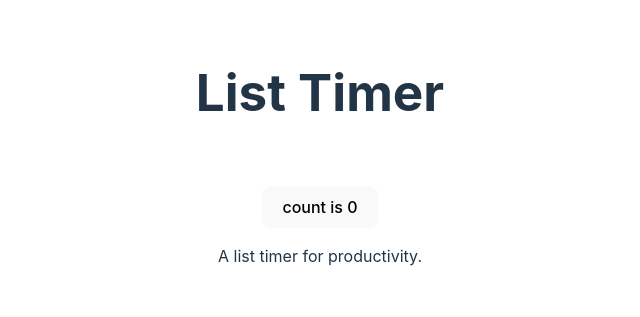
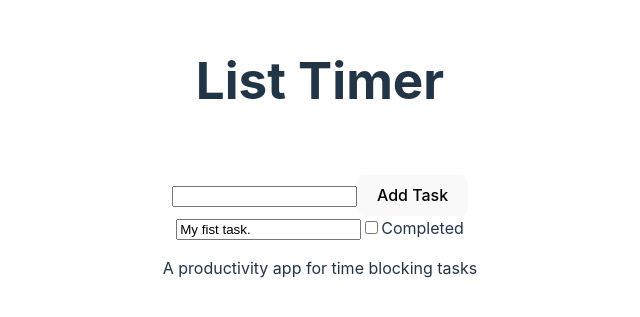
Before and after one commit to mrjasonweaver/dayredi, a React (Vite) app: page / in a window 1280 px wide. Shown: the part 227-544 px from the top of the page, without its empty margins (320-960 px from the left). Built offline with nearby package versions, Linux system fonts and the light colour scheme.

Commit message:
Simple todo features

```diff
--- a/package.json
+++ b/package.json
@@ -11,11 +11,13 @@
   },
   "dependencies": {
     "react": "^19.0.0-beta-26f2496093-20240514",
-    "react-dom": "^19.0.0-beta-26f2496093-20240514"
+    "react-dom": "^19.0.0-beta-26f2496093-20240514",
+    "uuid": "^10.0.0"
   },
   "devDependencies": {
     "@types/react": "^18.2.66",
     "@types/react-dom": "^18.2.22",
+    "@types/uuid": "^9.0.8",
     "@typescript-eslint/eslint-plugin": "^7.2.0",
     "@typescript-eslint/parser": "^7.2.0",
     "@vitejs/plugin-react-swc": "^3.5.0",
--- a/src/App.tsx
+++ b/src/App.tsx
@@ -1,18 +1,54 @@
 import { useState } from 'react'
 import './App.css'
+import TaskList from './components/TaskList'
+import AddTask from './components/AddTask';
+
+// Interface for our lists object
+export interface List {
+  id: string;
+  title: string;
+  tasks: {
+    [key: string]: {
+      id: string;
+      title: string;
+      completed: boolean;
+    }
+  }
+}
+
+type ListWithIndexSignature = {
+  [key: string]: List;
+};
+
+const initialList: ListWithIndexSignature = {
+  '0': {
+    id: '0',
+    title: 'My fist List.',
+    tasks: {
+      '0': {
+        id: '0',
+        title: 'My fist task.',
+        completed: false,
+      },
+    },
+  },
+};
 
 function App() {
-  const [count, setCount] = useState(0)
+  const [lists, setLists] = useState<ListWithIndexSignature>(initialList);
+  const [currentList, setCurrentList] = useState<string>('0');
+  const title = 'List Timer';
+  const description = 'A productivity app for time blocking tasks';
+
 
   return (
     <>
-      <h1>List Timer</h1>
+      <h1>{title}</h1>
       <div className="card">
-        <button onClick={() => setCount((count) => count + 1)}>
-          count is {count}
-        </button>
+        <AddTask setLists={setLists} currentList={currentList} />
+        <TaskList lists={lists} setLists={setLists} currentList={currentList} />
         <p>
-          A list timer for productivity.
+          {description}
         </p>
       </div>
     </>
--- /dev/null
+++ b/src/components/AddTask.tsx
@@ -0,0 +1,72 @@
+import React, { useState } from 'react';
+import { v4 as uuidv4 } from 'uuid';
+
+interface AddTaskProps {
+    onAdd: (title: string) => void;
+}
+
+interface Task {
+    id: string;
+    title: string;
+    completed: boolean;
+}
+
+interface ListWithIndexSignature {
+    [key: string]: {
+        tasks: {
+            [key: string]: Task;
+        };
+        completed: boolean;
+        title: string;
+    };
+}
+
+interface AddTaskProps {
+    lists: ListWithIndexSignature;
+    setLists: React.Dispatch<React.SetStateAction<ListWithIndexSignature>>;
+    currentList: string;
+}
+
+const AddTask: React.FC<AddTaskProps> = ({ setLists, currentList }) => {
+    const [title, setTitle] = useState('');
+
+    const onAdd = (title: string) => {
+        const newTaskId = uuidv4();
+        setLists((prevLists: ListWithIndexSignature) => {
+            return {
+                ...prevLists,
+                [currentList]: {
+                    ...prevLists[currentList],
+                    tasks: {
+                        ...prevLists[currentList].tasks,
+                        [newTaskId]: {
+                            id: newTaskId,
+                            title,
+                            completed: false,
+                        },
+                    },
+                },
+            };
+        });
+    }
+
+    const handleInputChange = (event: React.ChangeEvent<HTMLInputElement>) => {
+        setTitle(event.target.value);
+    };
+
+    const handleAddSubmit = () => {
+        if (title.trim() !== '') {
+            onAdd(title);
+            setTitle('');
+        }
+    };
+
+    return (
+        <div>
+            <input type="text" value={title} onChange={handleInputChange} />
+            <button onClick={handleAddSubmit}>Add Task</button>
+        </div>
+    );
+};
+
+export default AddTask;
--- /dev/null
+++ b/src/components/Task.tsx
@@ -0,0 +1,79 @@
+import React, { useState } from 'react';
+
+interface Task {
+    id: string;
+    title: string;
+    completed: boolean;
+}
+
+interface ListWithIndexSignature {
+    [key: string]: {
+        tasks: {
+            [key: string]: Task;
+        };
+        completed: boolean;
+        title: string;
+    };
+}
+
+interface TaskProps {
+    lists: ListWithIndexSignature;
+    setLists: React.Dispatch<React.SetStateAction<ListWithIndexSignature>>;
+    currentList: string;
+    task: Task;
+}
+
+const Task: React.FC<TaskProps> = ({ lists, setLists, currentList, task }) => {
+    const [title, setTitle] = useState(task.title);
+
+    const taskId = task.id;
+    const completed = task.completed;
+
+    const handleTitleChange = (event: React.ChangeEvent<HTMLInputElement>) => {
+        setTitle(event.target.value);
+    };
+
+    const handleCheckboxChange = () => {
+        setLists((prevLists: ListWithIndexSignature) => {
+            // Update the current task's completed status for the currentList.
+            return {
+                ...prevLists,
+                [currentList]: {
+                    ...prevLists[currentList],
+                    tasks: {
+                        ...prevLists[currentList].tasks,
+                        [taskId]: {
+                            ...prevLists[currentList].tasks[taskId],
+                            completed: !completed,
+                        },
+                    },
+                },
+            };
+        });
+    };
+
+    const handleTitleSubmit = (event: React.FormEvent) => {
+        event.preventDefault();
+        setLists((prevLists: ListWithIndexSignature) => {
+            return {
+                ...prevLists,
+                [taskId]: {
+                    ...prevLists[taskId],
+                    title,
+                },
+            };
+        });
+    };
+
+    return (
+        <div>
+            <input type="text" value={title} placeholder="Enter a task description." onChange={handleTitleChange} onSubmit={handleTitleSubmit} />
+            <label>
+                <input type="checkbox" checked={completed} onChange={handleCheckboxChange} />
+                Completed
+            </label>
+        </div>
+    );
+};
+
+export default Task;
--- /dev/null
+++ b/src/components/TaskList.tsx
@@ -0,0 +1,33 @@
+import React from 'react';
+import Task from './Task';
+
+interface ListWithIndexSignature extends Array<string> {}
+
+interface TaskListProps {
+    lists: ListWithIndexSignature;
+    setLists: React.Dispatch<React.SetStateAction<ListWithIndexSignature>>;
+    currentList: string;
+}
+
+const TaskList: React.FC<TaskListProps> = ({ lists, setLists, currentList }) => {
+
+    const tasks = Object.values(lists[currentList]['tasks']);
+
+    return (
+        <div>
+        {tasks?.map((task, index) => {
+          return (
+            <Task
+                key={index}
+                lists={lists}
+                setLists={setLists}
+                currentList={currentList}
+                task={task}
+            />
+          );
+        })}
+        </div>
+    );
+};
+
+export default TaskList;
```
Also changed, not shown: 1 other file (tests, documents, lock files or other folders).
